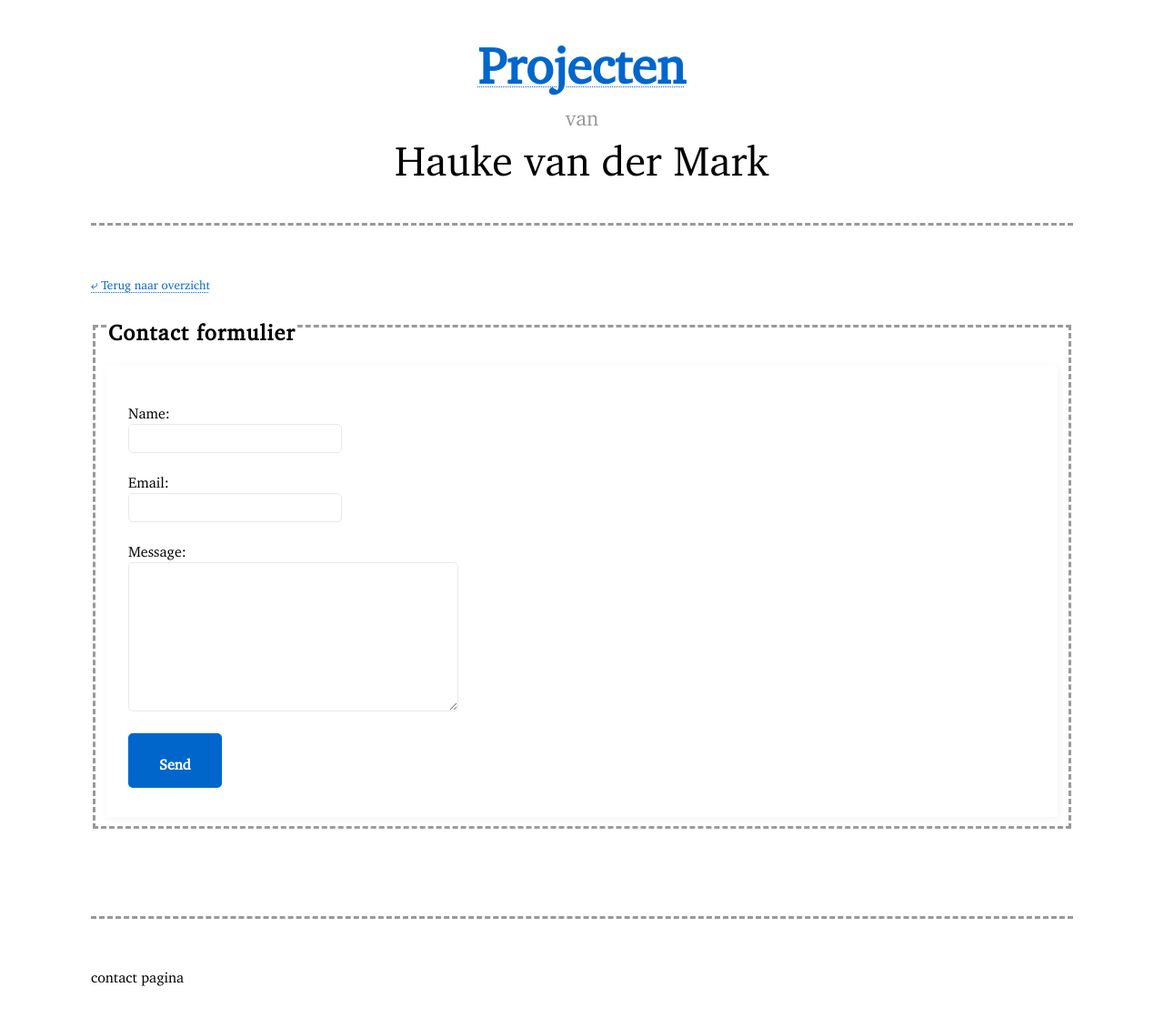
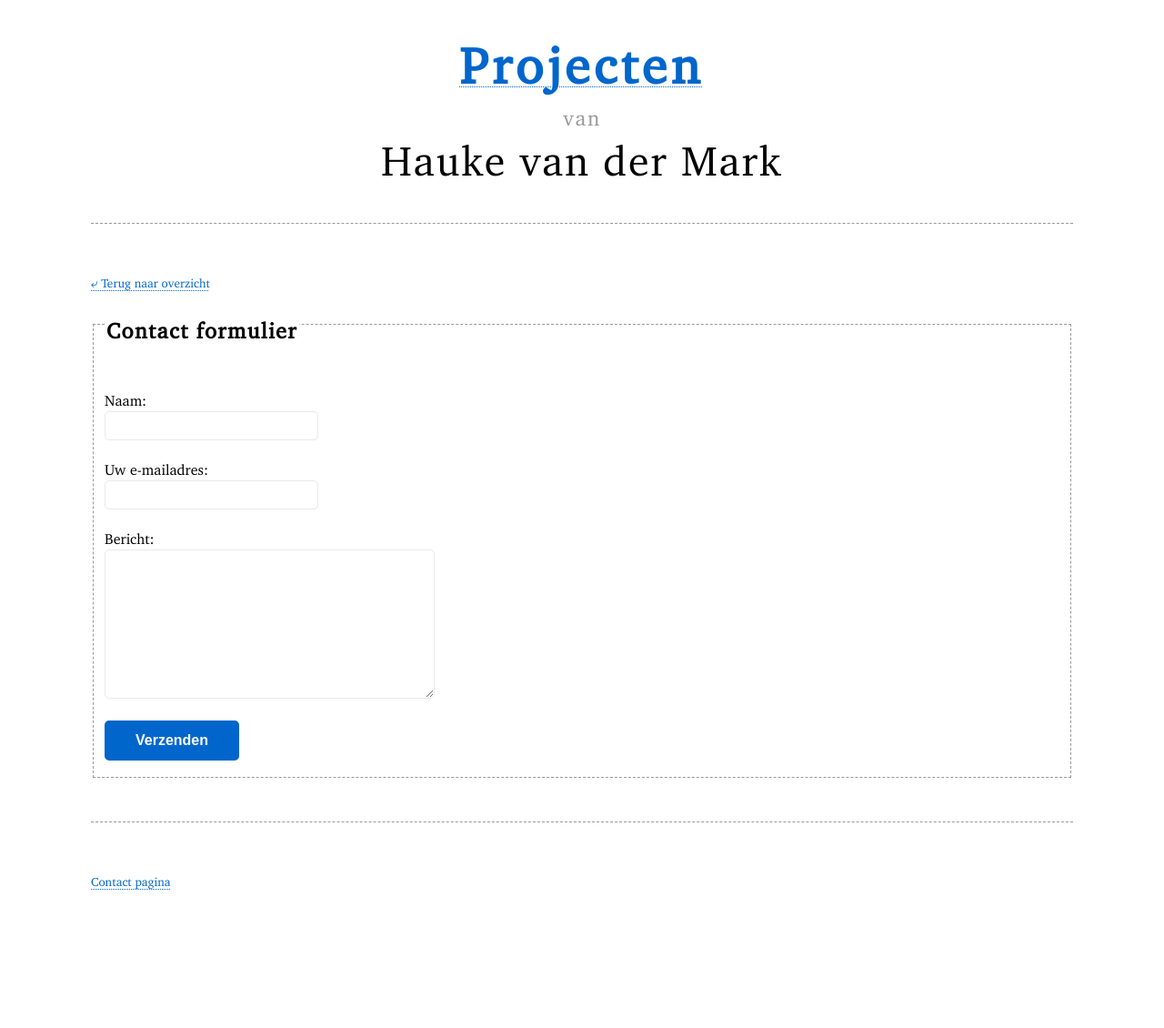
Before and after one commit to Hauke2222/Portfolio, a Django app: page /contact/ in a window 1280 px wide. Shown: the whole page at 91% size. After the commit the page ends 978 px from the top, so only its background shows below. Run offline with Django 4.2, Linux system fonts and the light colour scheme.

Commit message:
add e-mail settings envs

```diff
--- a/contact/views.py
+++ b/contact/views.py
@@ -2,6 +2,7 @@ from django.shortcuts import render
 from django.core.mail import send_mail, BadHeaderError
 from django.http import HttpResponse
 from .forms import ContactForm
+import os
 
 # Create your views here.
 
@@ -24,7 +25,9 @@ def submit(request):
         message = "\n".join(body.values())
 
     try:
-        send_mail(subject, message, "admin@example.com", ["admin@example.com"])
+        send_mail(
+            subject, message, os.getenv("EMAIL_RECIEVER"), [os.getenv("EMAIL_RECIEVER")]
+        )
     except BadHeaderError:
         return HttpResponse("Invalid header found.")
     return HttpResponse("Bedankt voor uw bericht.")
--- a/static/css/base.css
+++ b/static/css/base.css
@@ -64,8 +64,8 @@
  }
 
  main {
-   border-bottom: 3px dashed #999;
-   padding-bottom: 6em;
+   border-bottom: 1px dashed #999;
+   padding-bottom: 3em;
  }
 
  header {
@@ -114,7 +114,7 @@
  header {
    text-align: var(--justify-important);
    font-size: 28px;
-   border-bottom: 3px dashed #999;
+   border-bottom: 1px dashed #999;
 
  }
 
@@ -317,11 +317,11 @@
    font-weight: bold;
    line-height: var(--line-height);
    margin: 0.5rem 0;
-   padding: 1rem 2rem;
+   padding: 0.5rem 2rem;
  }
 
  button {
-   font-family: var(--font-family);
+   font-family: sans-serif;
  }
 
  button:active {
@@ -382,7 +382,7 @@
    filter: none;
  }
 
- form {
+ /* form {
    border: 1px #999;
    box-shadow: var(--box-shadow) var(--color-shadow);
    display: block;
@@ -393,7 +393,7 @@
  form header {
    margin: 1.5rem 0;
    padding: 1.5rem 0;
- }
+ } */
 
  input,
  label,
@@ -514,11 +514,16 @@
    padding: 0;
  }
 
- h2 {
+ h2,
+ header {
    /* font-size: 1.45em; */
-   letter-spacing: 0.05em;
+   letter-spacing: 0.06em;
+ }
+
+ h1 {
+   letter-spacing: 0.08em;
  }
 
  fieldset {
-   border: dashed #999;
+   border: 1px dashed #999;
  }
--- a/templates/base.html
+++ b/templates/base.html
@@ -23,6 +23,8 @@
     </a> -->
     </header>
     <main>{% block content%} {% endblock content %}</main>
-    <footer>contact pagina</footer>
+    <footer>
+      <a href="{% url 'contact' %}"><small>Contact pagina</small></a>
+    </footer>
   </body>
 </html>
--- a/templates/contact/contact.html
+++ b/templates/contact/contact.html
@@ -6,10 +6,25 @@
 <fieldset>
   <legend><h2>Contact formulier</h2></legend>
   <form method="post" action="{% url 'submit' %}">
-    {% csrf_token %} {{ form.as_p }}
-    <div class="form-actions">
-      <button type="submit">Send</button>
+    {% csrf_token %}
+    <br />
+    <div class="fieldWrapper">
+      {{ form.name.errors }}
+      <label for="{{ form.name.id_for_label }}">Naam:</label>
+      {{ form.name }}
     </div>
+    <div class="fieldWrapper">
+      {{ form.email.errors }}
+      <label for="{{ form.email.id_for_label }}">Uw e-mailadres:</label>
+      {{ form.email }}
+    </div>
+    <div class="fieldWrapper">
+      {{ form.message.errors }}
+      <label for="{{ form.message.id_for_label }}">Bericht:</label>
+      {{ form.message }}
+    </div>
+
+    <button type="submit">Verzenden</button>
   </form>
 </fieldset>
 
```
Also changed, not shown: portfolio/settings.py (+7 -7 lines).
